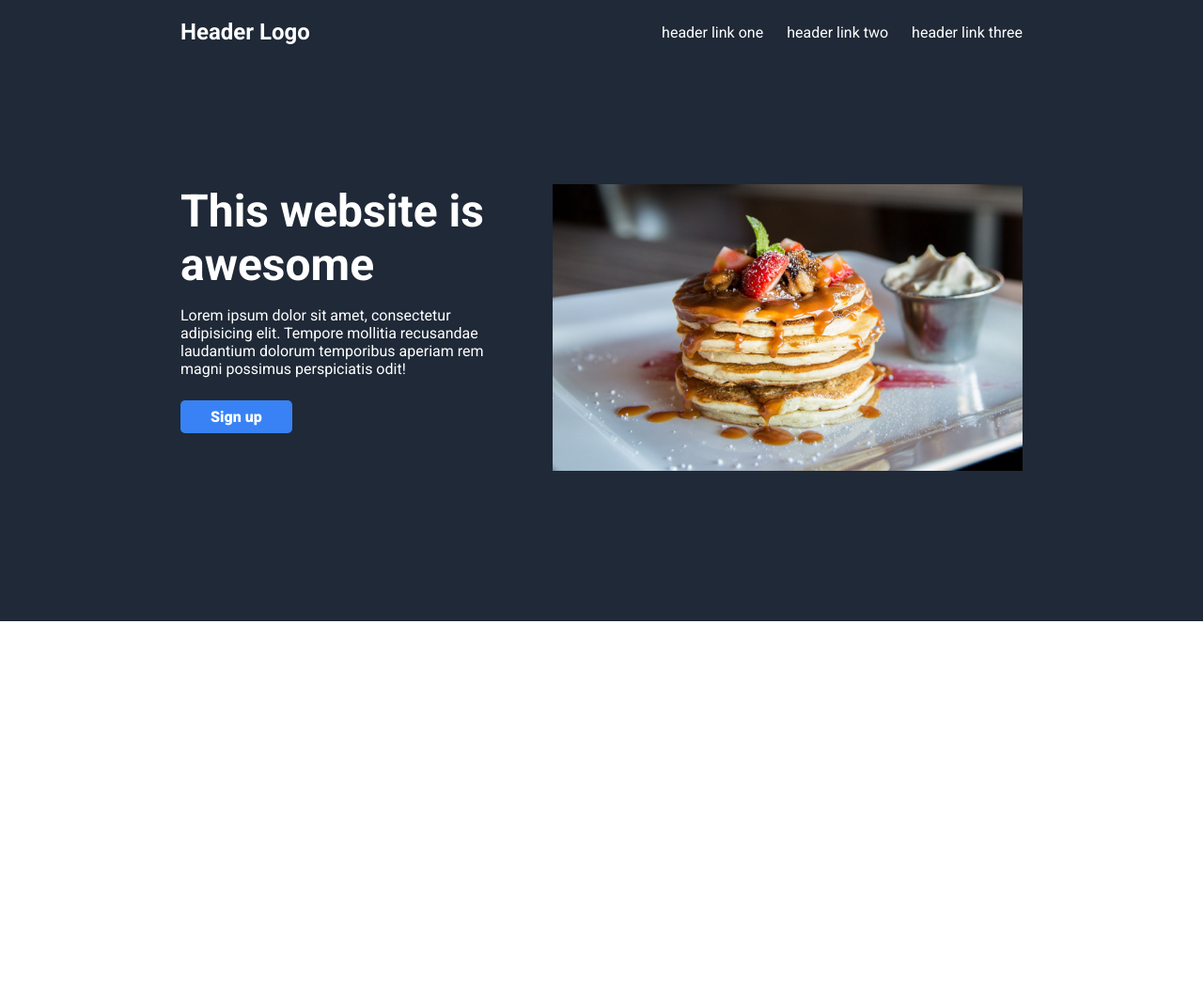
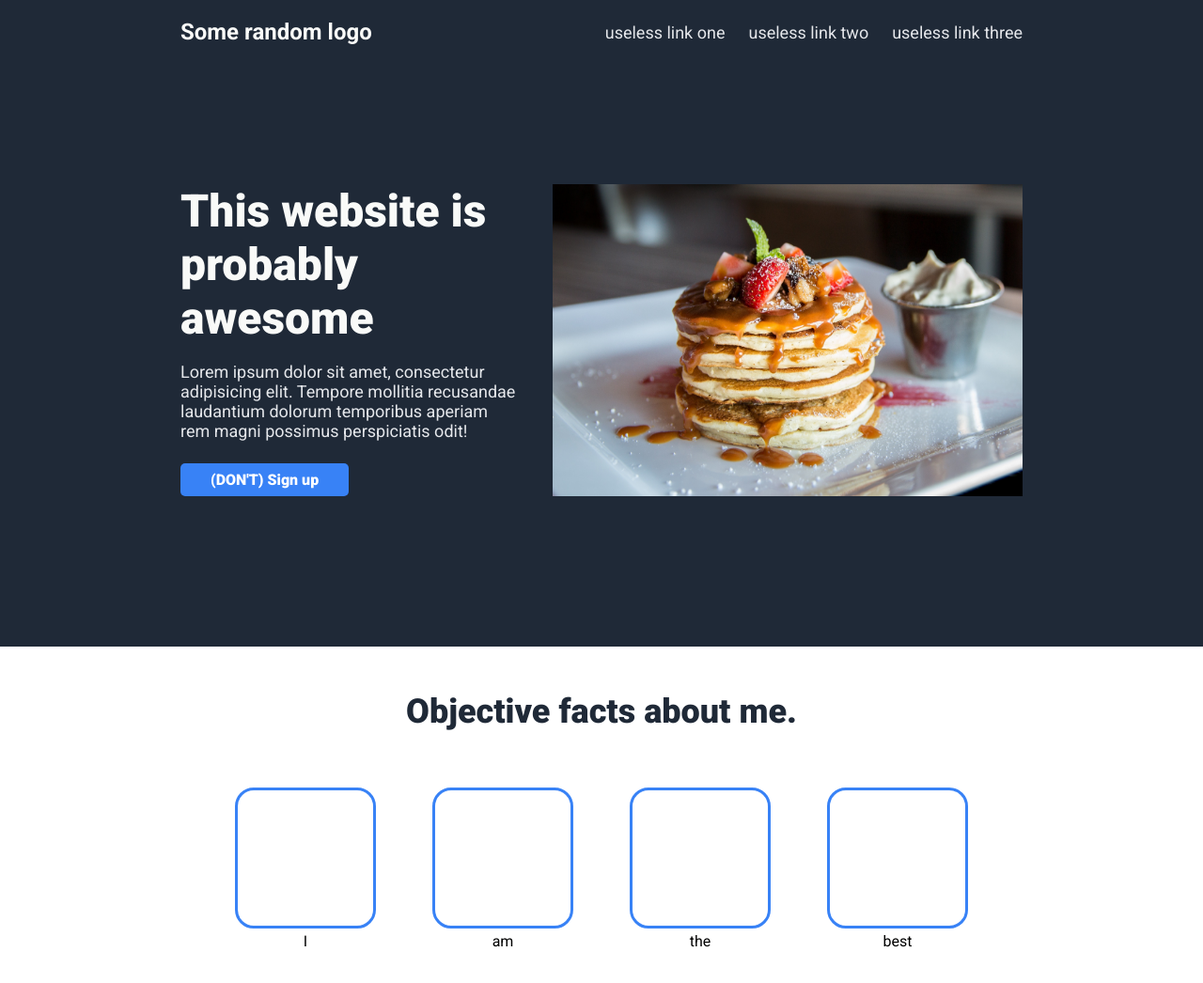
Before and after one commit to theaniketnegi/landing-page, a plain HTML site: page index.html in a window 1280 px wide. Shown: the whole page at 94% size. Before the commit the page ends 800 px from the top, so only its background shows below. Drawn offline with Linux system fonts and the light colour scheme.

Commit message:
Some updates

```diff
--- a/index.html
+++ b/index.html
@@ -13,21 +13,42 @@
     <div class="head-container">
         <div class="container">
             <header>
-                <h2>Header Logo</h2>
+                <h2>Some random logo</h2>
                 <div class="link-container">
-                    <a href="">header link one</a>
-                    <a href="">header link two</a>
-                    <a href="">header link three</a>
+                    <a href="">useless link one</a>
+                    <a href="">useless link two</a>
+                    <a href="">useless link three</a>
                 </div>
             </header>
             <div class="head-content">
                 <div class="head-text-content">
-                    <h1>This website is awesome</h1>
+                    <h1>This website is probably awesome</h1>
                     <p>Lorem ipsum dolor sit amet, consectetur adipisicing elit. Tempore mollitia recusandae laudantium
                         dolorum temporibus aperiam rem magni possimus perspiciatis odit! </p>
-                    <button class="head-button">Sign up</button>
+                    <button class="head-button">(DON'T) Sign up</button>
                 </div>
-                <img src="./pancake.jpg" class = "head-img" alt="">
+                <img src="./pancake.jpg" class="head-img" alt="">
+            </div>
+        </div>
+    </div>
+    <div class="first-section">
+        <h1>Objective facts about me.</h1>
+        <div class="items-container">
+            <div class="item-container">
+                <div class="item"></div>
+                <p>I</p>
+            </div>
+            <div class="item-container">
+                <div class="item"></div>
+                <p>am</p>
+            </div>
+            <div class="item-container">
+                <div class="item"></div>
+                <p>the</p>
+            </div>
+            <div class="item-container">
+                <div class="item"></div>
+                <p>best</p>
             </div>
         </div>
     </div>
--- a/style.css
+++ b/style.css
@@ -6,8 +6,14 @@
     box-sizing: border-box;
     font-family:Roboto;
 }
+header h2{
+    font-size:24px;
+    color: #F9FAF8;
+}
 h1{
-    font-size:3rem;
+    font-size:48px;
+    font-weight: 900;
+    color: #F9FAF8;
 }
 .head-container{
     background-color: #1F2937;
@@ -23,6 +29,12 @@ h1{
     display:flex;
     gap: 25px;
 }
+
+.link-container a, .head-text-content p{
+    font-size: 18px;
+    color: #E5E7EB;
+}
+
 .head-content{
     margin-top: 8em;
     display:flex;
@@ -65,3 +77,38 @@ a{
     text-decoration: none;
     color:white;
 }
+
+.first-section h1{
+    font-size: 36px;
+    font-weight: 900;
+    color: #1F2937;
+}
+.first-section{
+    margin: 3em auto 7em;
+    display: flex;
+    justify-content: center;
+    flex-direction: column;
+    align-items: center;
+    gap: 60px;
+}
+.item{
+    border: 3px solid #3882F6;
+    border-radius: 20px;
+    height: 150px;
+    width: 150px;
+}
+.items-container{
+    display:flex;
+    gap: 60px;
+}
+.item-container{
+    display:Flex;
+    flex-direction: column;
+    align-items: center;
+    max-width: 150px;
+}
+.item-container p {
+    margin-top: 0.25em;
+    font-size: 1rem;
+    text-align: center;
+}
```
